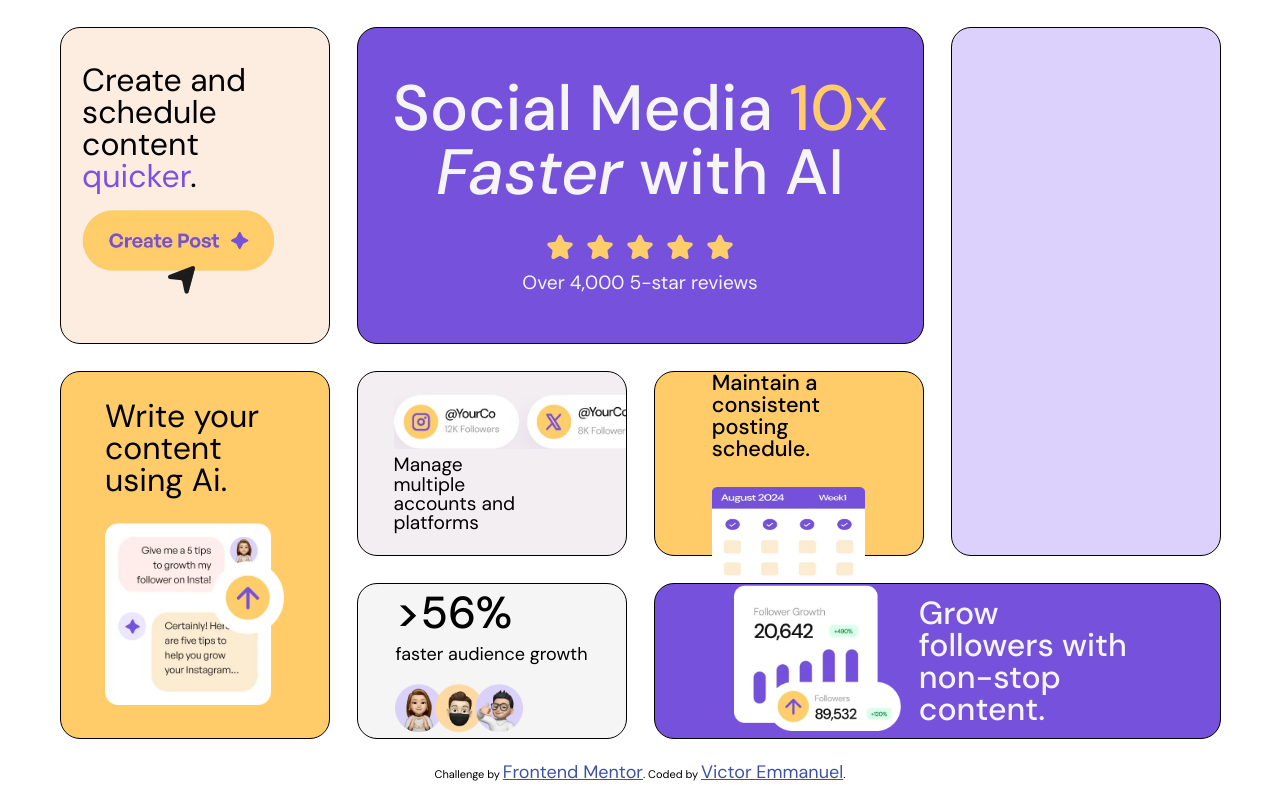
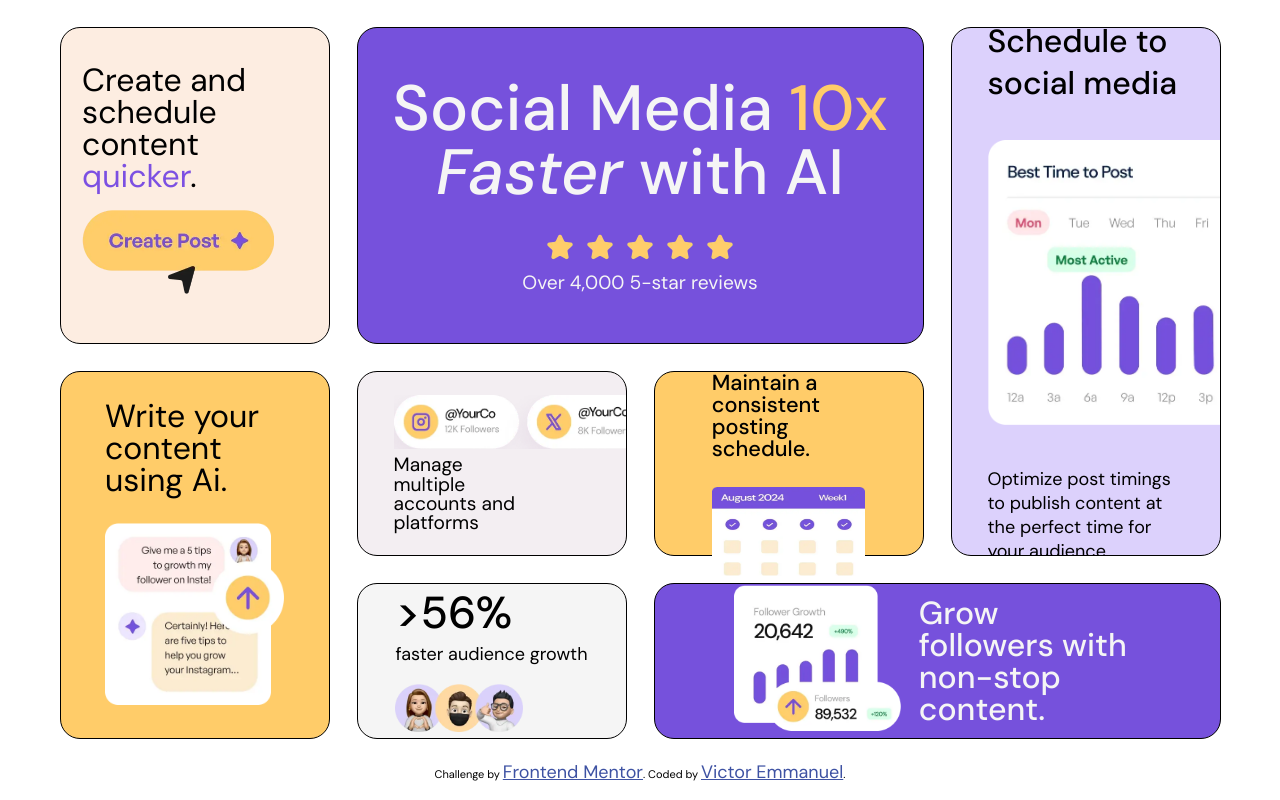
Before and after one commit to victor-web-dev/Bento-grid, a React (Vite) app: page / in a window 1280 px wide. Built offline with nearby package versions, Linux system fonts and the light colour scheme.

Commit message:
feat: grid-item-schedule style

```diff
--- a/src/components/Grid/Grid.style.css
+++ b/src/components/Grid/Grid.style.css
@@ -193,4 +193,28 @@
 .grid-item-schedule {
   grid-area: schedule;
   background-color: #dcd1fc;
+  overflow: hidden;
 }
+
+.grid-item-schedule > div {
+  width: 100%;
+  display: flex;
+  flex-direction: column;
+  row-gap: 2rem;
+  padding: 0 0 0 2rem;
+}
+
+.grid-item-schedule p:first-child {
+  font-size: 2.5vw;
+  width: 10ch;
+  font-weight: var(--med-weight);
+}
+
+.grid-item-schedule img {
+  width: 25vw;
+}
+
+.grid-item-schedule p:last-child {
+  font-weight: var(--reg-weight);
+  width: 15ch;
+}
--- a/src/components/Grid/Grid.tsx
+++ b/src/components/Grid/Grid.tsx
@@ -10,6 +10,8 @@ import peopleProfileImg from "@/assets/images/illustration-audience-growth.webp"
 import scheduleImg from "@/assets/images/illustration-consistent-schedule.webp";
 
 import growFollowersImg from "@/assets/images/illustration-grow-followers.webp";
+
+import schedulePostImg from "@/assets/images/illustration-schedule-posts.webp";
 
 export function Grid() {
   return (
@@ -85,7 +87,18 @@ export function Grid() {
             </div>
           </div>
 
-          <div className="item grid-item-schedule"></div>
+          <div className="item grid-item-schedule">
+            <div>
+              <p>Schedule to social media</p>
+              <div>
+                <img src={schedulePostImg} alt=" calendar with timing" />
+              </div>
+              <p>
+                Optimize post timings to publish content at the perfect time for
+                your audience
+              </p>
+            </div>
+          </div>
         </div>
       </main>
     </>
```
